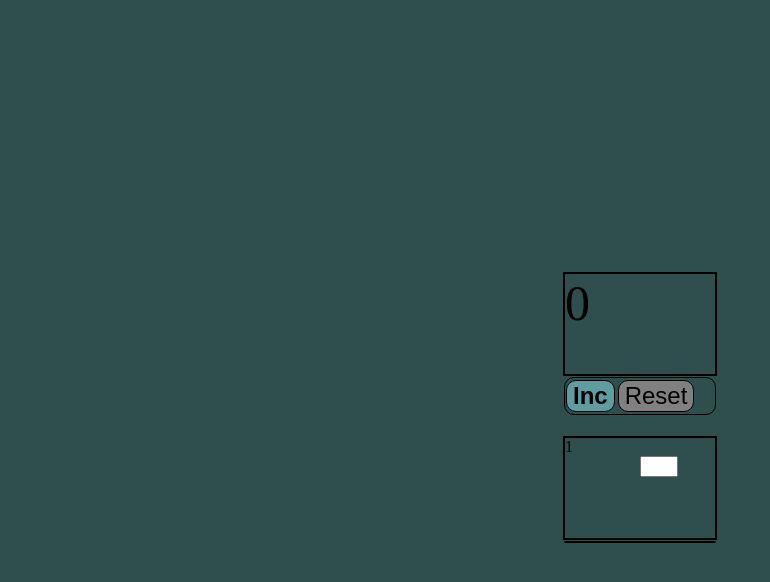
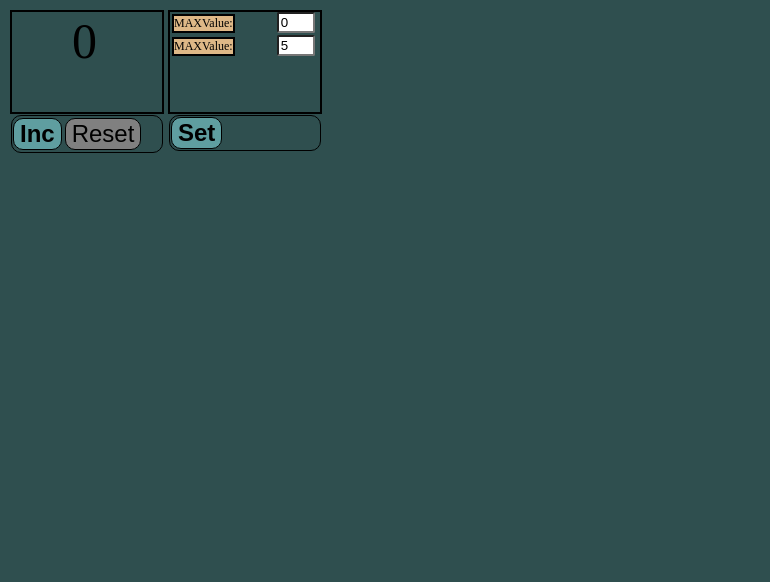
Before and after one commit to georgkiim/counter, a React (Create React App) app: page / in a window 1280 px wide. Shown: the top 582 px of the page, without its empty margins (0-770 px from the left). Built offline with nearby package versions, Linux system fonts and the light colour scheme.

Commit message:
Do Setting table for counter.

```diff
--- a/src/App.css
+++ b/src/App.css
@@ -1,23 +1,16 @@
 .app {
-    height: 100vh;
+    width: 150px;
     display: flex;
-    flex-direction: column;
-    justify-content: center;
-    align-items: center;
-    gap: 20px;
 }
 
 .app > div {
-
+margin: 2px;
 }
 
 .phone {
     height: 100px;
     width: 150px;
     border: solid 2px black;
-
-
-
 }
 
 .phone-error {
@@ -34,6 +27,7 @@
     margin: 1px;
     font-weight: bold;
     font-size: 24px;
+
 }
 
 .button:active {
@@ -59,17 +53,43 @@
 }
 
 .input {
-    display: flex;
     width: 30px;
-    margin-left: 50%
-
+    margin-left: 40px;
+    display: inline-block;
+    border-radius: 2px;
 }
 
 .point {
     text-align: center;
     font-size: 50px;
+    margin-left: 60px;
 
+}
+.error-point{
+    text-align: center;
+    font-size: 10px;
+    color: black;
+}
+.error-input{
+    width: 30px;
+    margin-left: 40px;
+    display: inline-block;
+    border-radius: 3px;
+    background-color: red;
 }
 .label{
     flex-direction: column;
+
 }
+.inputLabel{
+    font-size: 12px;
+    background-color: burlywood;
+    display: inline-block;
+    margin: 2px;
+    border: solid 2px black;
+}
+.error-point-input{
+    text-align: center;
+    font-size: 10px;
+    color: red;
+}
--- a/src/App.tsx
+++ b/src/App.tsx
@@ -6,25 +6,46 @@ import SetForCounter from "./SetForCounter";
 function App() {
     const [minValue, setMinValue] = useState(0);
     const [maxValue, setMaxValue] = useState(5);
+    const [error, setError] = useState(false)
+    const [min, setMin] = useState(minValue)
+    const [max, setMax] = useState(maxValue)
     const [point, setPoint] = useState<number>(minValue)
     const addPoint = () => point < maxValue && setPoint(point + 1)
     const resetPoint = () => point > minValue && setPoint(minValue)
+    const inputParameter = min !== max && min < max && min >= 0 && Number.isInteger(min)
+    const buttonSet = () => {
+        if (inputParameter) {
+            setMinValue(min)
+            setMaxValue(max)
+            setPoint(min)
+            setError(false)
+        }
+    }
     return (
         <div className='app'>
-
-
             <Counter maxValue={maxValue}
                      minValue={minValue}
                      point={point}
                      addPoint={addPoint}
                      resetPoint={resetPoint}
+                     error={error}
+                     setError={setError}
+                     inputParameter={inputParameter}
             />
-
-
-            <SetForCounter/>
-
+            <SetForCounter maxValue={maxValue}
+                           minValue={minValue}
+                           setMinValue={setMinValue}
+                           setMaxValue={setMaxValue}
+                           setPoint={setPoint}
+                           min={min}
+                           max={max}
+                           setMin={setMin}
+                           setMax={setMax}
+                           buttonSet={buttonSet}
+                           setError={setError}
+                           inputParameter={inputParameter}
+            />
         </div>
-
     )
 }
 
--- a/src/Couner.tsx
+++ b/src/Couner.tsx
@@ -1,25 +1,26 @@
 import React, {useState} from "react";
 import {Button} from "./Button";
-
-
-type CounterType={
-    maxValue:number
-    minValue:number
-    point:number
-    addPoint:()=>void
-    resetPoint:()=>void
+type CounterType = {
+    maxValue: number
+    minValue: number
+    point: number
+    addPoint: () => void
+    resetPoint: () => void
+    error: boolean
+    setError: (h: boolean) => void
+    inputParameter:boolean
 }
-
-
-const Counter = (props:CounterType) => {
+const Counter = (props: CounterType) => {
     const isErrorInc = props.point === props.maxValue
     const isErrorReset = props.point === props.minValue
     return (
         <div>
-            <div className={isErrorInc ? 'phone-error' : 'phone'}>
-                <span className={'point'}>{props.point}</span>
+            <div className={isErrorInc || props.error ? 'phone-error' : 'phone'}>
+                { props.inputParameter&& <span className={props.error ? 'error-point' : 'point'}>
+                    {props.error ? 'Please set the value' : props.point}
+                </span>}
+                {!props.inputParameter && <span className={'error-point-input'}>Incorrect VALUE!!!</span> }
             </div>
-
             <div className='bord-button'>
                 <Button onClick={props.addPoint} buttonName={'Inc'} classParameter={isErrorInc}/>
                 <Button onClick={props.resetPoint} buttonName={'Reset'} classParameter={isErrorReset}/>
--- a/src/SetForCounter.tsx
+++ b/src/SetForCounter.tsx
@@ -1,27 +1,67 @@
-import React, {useState} from "react";
+import React, {ChangeEvent, useState} from "react";
 import {Button} from "./Button";
 
 
-type CounterType = {}
-
-
+type CounterType = {
+    maxValue: number
+    minValue: number
+    min: number
+    max: number
+    setMin: (min: number) => void
+    setMax: (max: number) => void
+    setMinValue: (min: number) => void
+    setMaxValue: (max: number) => void
+    setPoint: (val: number) => void
+    buttonSet: () => void
+    setError: (h: boolean) => void
+    inputParameter: boolean
+}
 const SetForCounter = (props: CounterType) => {
-
+    const onInputMinChange = (e: ChangeEvent<HTMLInputElement>) => {
+        props.setMin(e.currentTarget.valueAsNumber)
+        props.setError(true)
+    }
+    const onInputMaxChange = (e: ChangeEvent<HTMLInputElement>) => {
+        props.setMax(e.currentTarget.valueAsNumber)
+        props.setError(true)
+    }
     return (
         <div>
-            <div className={'phone'} >
-                <label className={'label'}>
-                    <span>1</span>
-                    <input className={'input'}/>
-                </label>
+            <div className={'phone'}>
+                <InputSet title={'MINValue:'}
+                          onChange={onInputMinChange}
+                          value={props.min}
+                          inputParameter={props.inputParameter}/>
+                <InputSet title={'MAXValue:'}
+                          onChange={onInputMaxChange}
+                          value={props.max}
+                          inputParameter={props.inputParameter}/>
 
             </div>
 
             <div className='bord-button'>
-
-
+                <Button onClick={props.buttonSet} buttonName={'Set'} classParameter={!props.inputParameter}/>
             </div>
         </div>
     )
 }
 export default SetForCounter
+
+type InputSetType = {
+    onChange: (e: ChangeEvent<HTMLInputElement>) => void
+    value: number
+    inputParameter: boolean
+    title: string
+}
+
+const InputSet = (props: InputSetType) => {
+    return (
+        <label className={'label'}>
+            <span className={'inputLabel'}>MAXValue:</span>
+            <input onChange={props.onChange}
+                   type={'number'}
+                   value={props.value}
+                   className={props.inputParameter ? 'input' : 'error-input'}/>
+        </label>
+    )
+}
```
